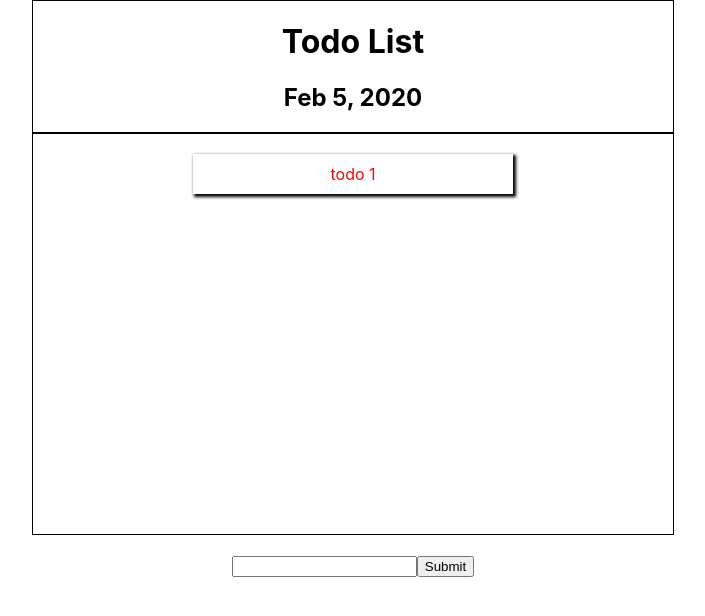
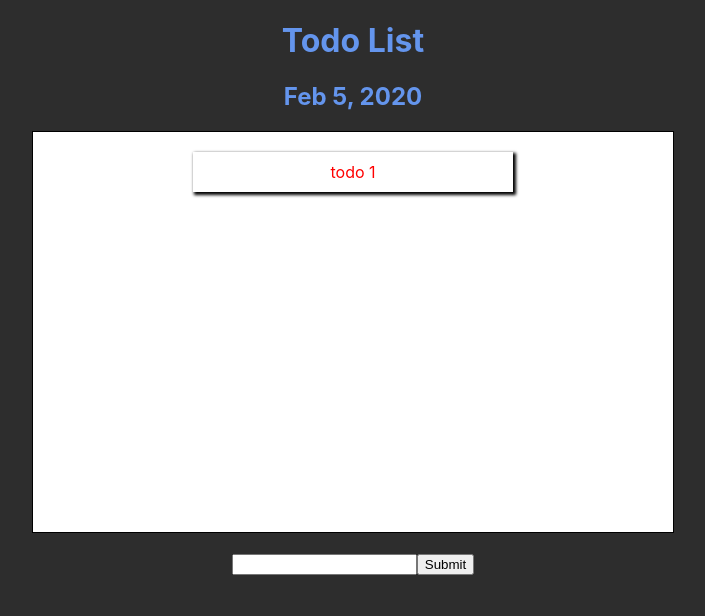
Before and after one commit to twandeveloper/React-Todo, a React (Create React App) app: page / in a window 1280 px wide. Shown: the top 616 px of the page, without its empty margins (287-992 px from the left). Built offline with nearby package versions, Linux system fonts and the light colour scheme.

Commit message:
changed some styling

```diff
--- a/src/App.css
+++ b/src/App.css
@@ -1,5 +1,6 @@
 .App {
   text-align: center;
+
 }
 
 .App-logo {
--- a/src/components/Header/Header.module.css
+++ b/src/components/Header/Header.module.css
@@ -1,5 +1,5 @@
 .Header {
-    border: 1px solid black;
+    color: cornflowerblue;
     margin: auto;
     margin-bottom: .2px;
     width: 50%;
--- a/src/components/Todos/Todos.module.css
+++ b/src/components/Todos/Todos.module.css
@@ -1,5 +1,6 @@
 .Todos {
     border: 1px solid black;
+    background-color: #ffff;
     margin: auto;
     width: 50%;
     min-height: 400px;
--- a/src/index.css
+++ b/src/index.css
@@ -1,5 +1,6 @@
 body {
   margin: 0;
+  background-color: #2D2D2D;
   font-family: -apple-system, BlinkMacSystemFont, 'Segoe UI', 'Roboto', 'Oxygen',
     'Ubuntu', 'Cantarell', 'Fira Sans', 'Droid Sans', 'Helvetica Neue',
     sans-serif;
```
